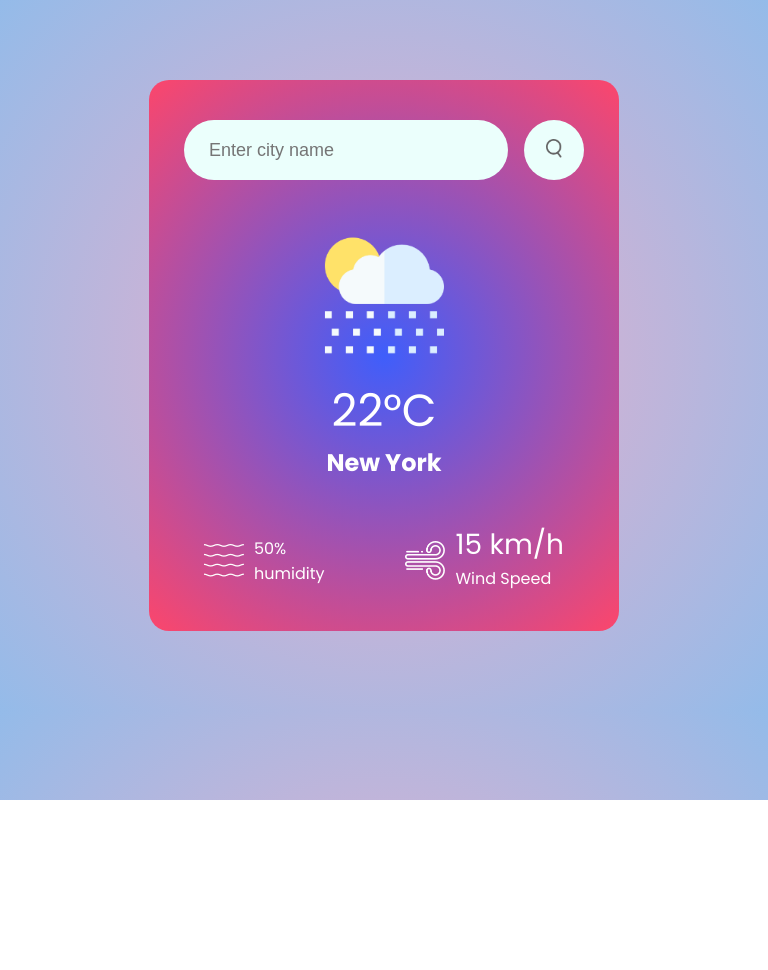
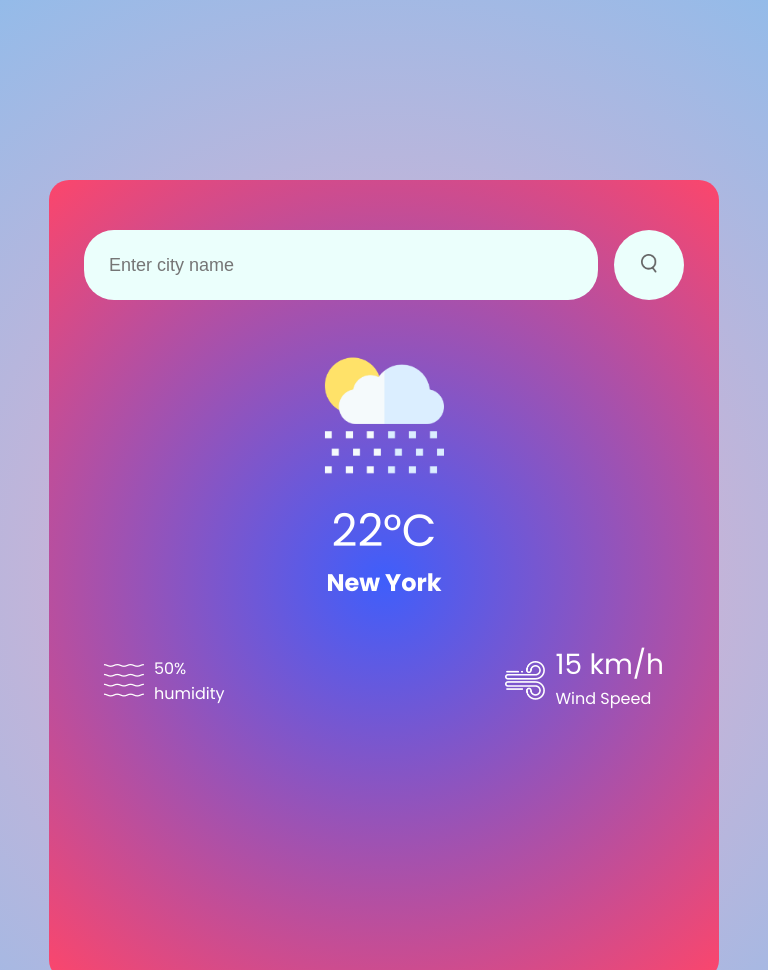
Before and after one commit to Monir1231/Weather-Site, a plain HTML site: page index.html in a window 768 px wide. Shown: the top 970 px of the page. Before the commit the page ends 800 px from the top, so only its background shows below. Drawn offline with Linux system fonts and the light colour scheme.

Commit message:
weather-app

```diff
--- a/style.css
+++ b/style.css
@@ -211,3 +211,100 @@ body{
 
 
 }
+
+@media (min-width : 768px) and (max-width : 1024px){
+    body{
+        font-family: "Poppins", sans-serif;
+        background: #EEAECA;
+        background: radial-gradient(circle, rgba(238, 174, 202, 1) 0%, rgba(148, 187, 233, 1) 100%);
+    }
+
+    .card{
+        width: 100%;
+        max-width: 670px;
+      height: 800px;
+        /* background: linear-gradient(135deg, #00feba, #5b4481); */
+        background: #3F5EFB;
+        background: radial-gradient(circle, rgba(63, 94, 251, 1) 0%, rgba(252, 70, 107, 1) 100%);
+        color: #fff;
+        margin: 180px auto;
+        border-radius: 20px;
+        padding: 50px 35px;
+        text-align: center;
+    }
+
+    .search{
+        width: 100%;
+        display: flex;
+        align-items: center;
+        justify-content: space-between;
+    }
+
+    .search input{
+        border: 0;
+        outline: 0;
+        background-color: #ebfffc;
+        color: #555;
+        padding: 14px 25px;
+        height: 70px;
+        border-radius: 30px;
+        flex: 1;
+        margin-right: 16px ;
+        font-size: 18px;
+    }
+
+
+    .search button{
+        border: 0;
+        outline: 0;
+        background-color: #ebfffc;
+        border-radius: 50%;
+        width: 70px;
+        height: 70px;
+        cursor: pointer;
+    }
+
+    .search button img{
+        width: 16px;
+    }
+
+    .weather-icon{
+        width: 170px;
+        margin-top: 30px;
+    }
+
+    .weather h1{
+        font-size: 80px;
+        font-weight: 400;
+    }
+
+    .weather h1{
+        font-size: 45px;
+        font-weight: 400;
+        margin-top:-10px;
+    }
+
+    .details{
+        display: flex;
+        justify-items: center;
+        justify-content: space-between;
+        padding: 0 20px;
+        margin-top: 50px;
+    }
+
+    .col{
+        display: flex;
+        align-items: center;
+        text-align: left;
+    }
+
+    .col img{
+        width: 40px;
+        margin-right: 10px;
+    }
+
+    .Humidity, .wind{
+        font-size: 28px;
+        margin-top: -6px;
+    }
+}
```
